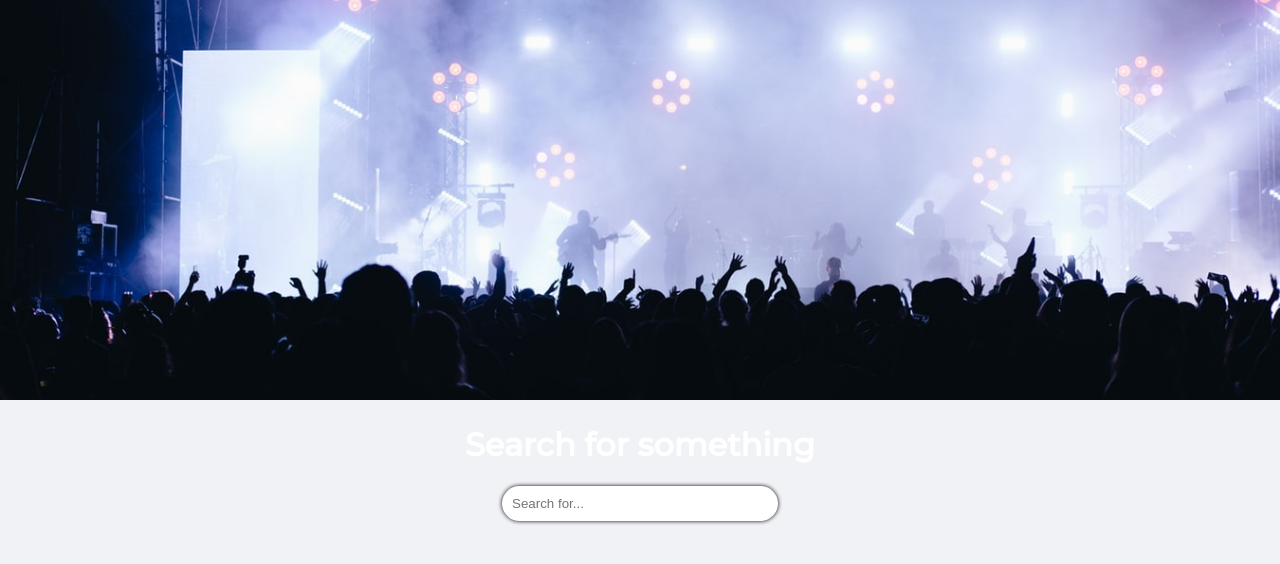
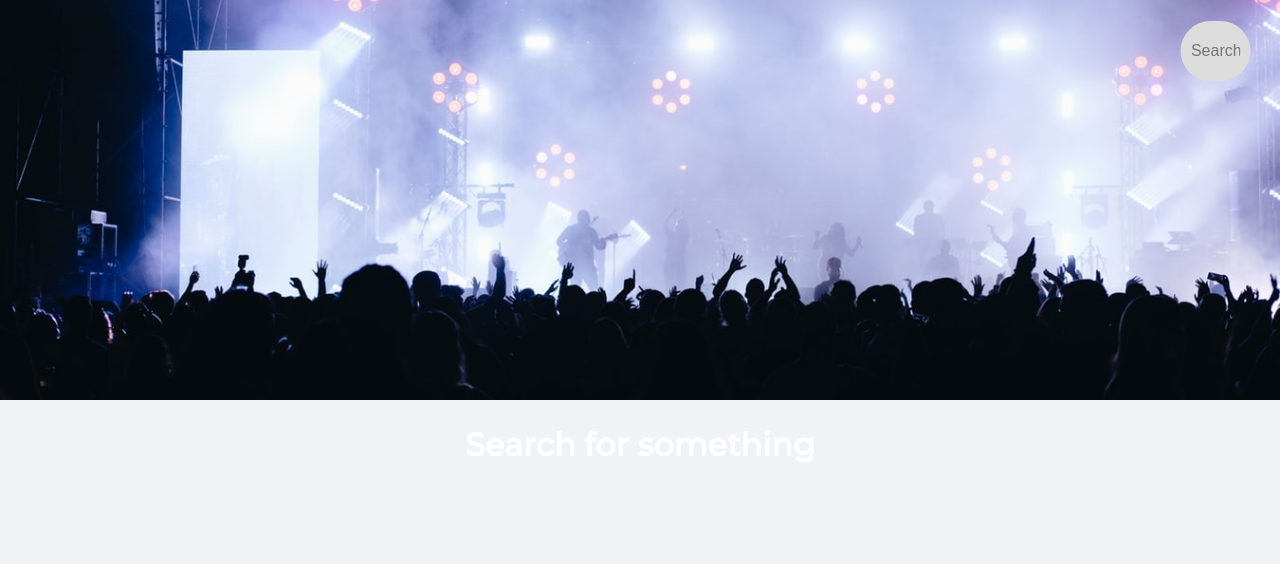
Before and after one commit to lukes-code/Workify, a React (Create React App) app: page / in a window 1280 px wide. Shown: the top 564 px of the page. Built offline with nearby package versions, Linux system fonts and the light colour scheme.

Commit message:
search box animation

```diff
--- a/src/App.css
+++ b/src/App.css
@@ -229,3 +229,62 @@ p.top-track-duration {
 .safe-tracks .track {
   border-right: 5px solid #a7e9af;
 }
+
+.searchBox {
+  position: absolute;
+  top: 0%;
+  right: 2%;
+  transform: translate(-5%,35%);
+  background: #dcdcdc;
+  height: 40px;
+  border-radius: 40px;
+  padding: 10px;
+  color: #333;
+}
+
+.searchInput:focus {
+  width: 240px;
+  padding: 0 6px;
+}
+
+.searchBox:hover > .searchButton {
+  background: white;
+  color : #2f3640;
+  cursor: pointer;
+}
+
+.searchButton {
+  color: white;
+  float: right;
+  width: 40px;
+  height: 40px;
+  border-radius: 50%;
+  background: #2f3640;
+  display: flex;
+  justify-content: center;
+  align-items: center;
+  transition: 0.4s;
+}
+
+.searchInput {
+  border: none;
+  background: none;
+  outline: none;
+  float: left;
+  padding: 0;
+  color: #333;
+  font-size: 16px;
+  transition: 0.4s;
+  line-height: 40px;
+  width: 50px;
+  border-radius: 40px;
+}
+
+
+
+@media screen and (max-width: 620px) {
+.searchBox:hover > .searchInput {
+  width: 150px;
+  padding: 0 6px;
+}
+}
--- a/src/App.js
+++ b/src/App.js
@@ -32,7 +32,7 @@ class App extends Component {
     const FETCHUSERDETAILS = 'me';
     const FETCHSEARCH = 'search?';
     const FETCHARTISTS = 'artists';
-    var accessToken = 'BQDPL4W3LfCjsGQTOCe6EjhjRhRZARg6k66wbiR_Jrg__AEpbmt6Fvk5SK9s9Qg9jSezE-IMwIX_ur4XEG52RUJIuKfYsWCGGY1KTGcwTDt1xvt-K02a9lPKewbQIiBtNQK5EBMTvflDA6yCwvyDwboyCXDIsApF2ug'
+    var accessToken = 'BQAJYpCnYiCgygAh5mrYDq1blbWUmp9hgYUpHL87deJEhtnIdZZorrNw-MoABBtNlD6qej07gvG41AdXUEQhLJBO64H9C0fGAWPStvReRSmzDI1fgYbgTFb_D9RNT07WZX5riFEk4213wldeS00ZK9MAUxHNR8CoLQY'
     const FETCHUSERDETAILS_URL = BASE_URL + FETCHUSERDETAILS;
     const FETCHARTIST_URL = BASE_URL + FETCHSEARCH + 'q=' + this.state.query + '&type=artist&limit=1';
     let FETCHTOPTRACKS_URL = '';
--- a/src/components/Search.js
+++ b/src/components/Search.js
@@ -8,14 +8,16 @@ class Search extends React.Component {
     }
     render() {
         return (
-            <div className="input-group">
+            <div className="searchBox">
               <input
                 type="text"
                 name="name"
                 onChange={this.props.updateQuery}
                 onKeyDown={this.keyHandler}
-                className="form-control"
-                placeholder="Search for..." />
+                className="searchInput"
+                placeholder="Search"
+                autocomplete="off"
+              />
           </div>
         );
     }
```
